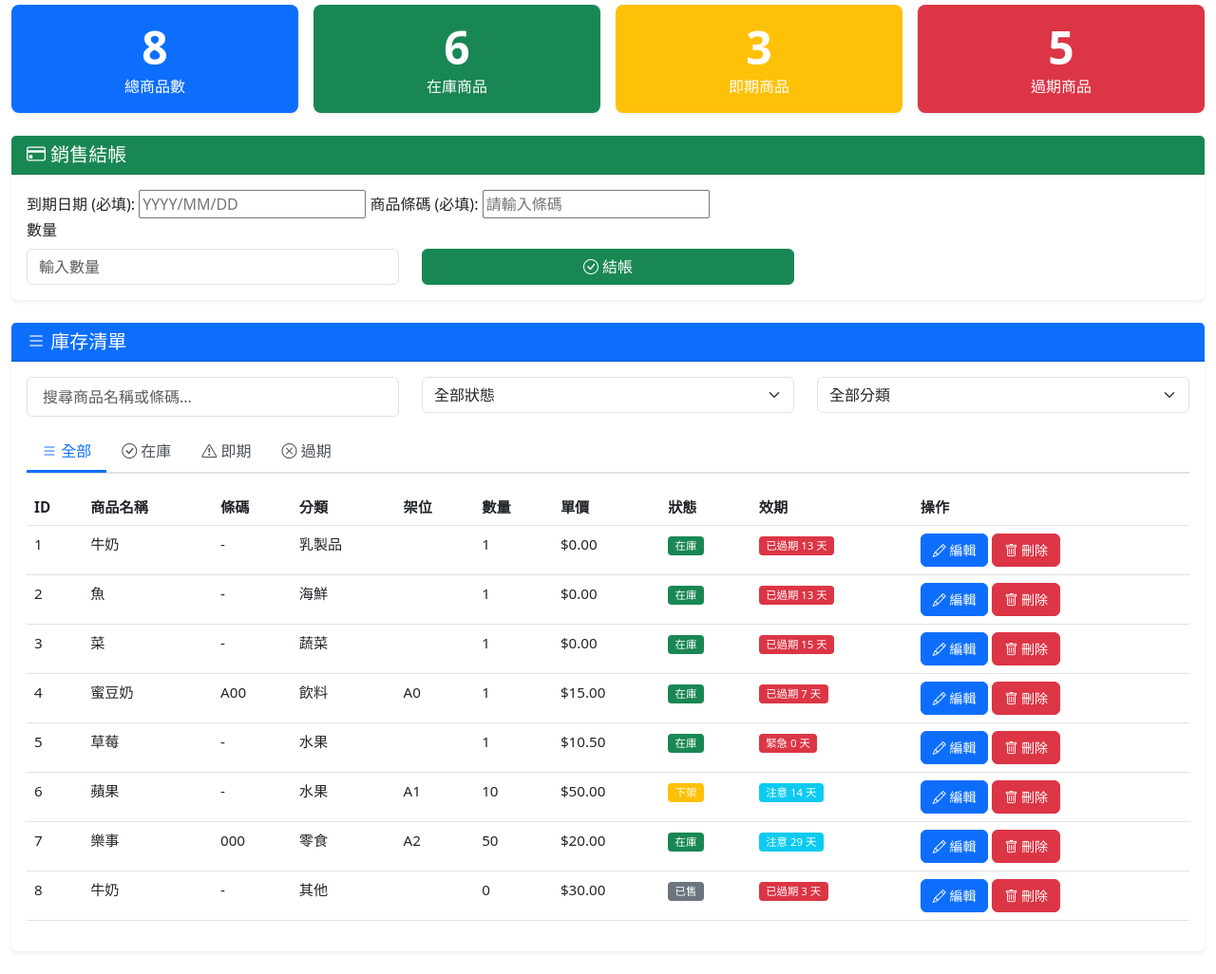
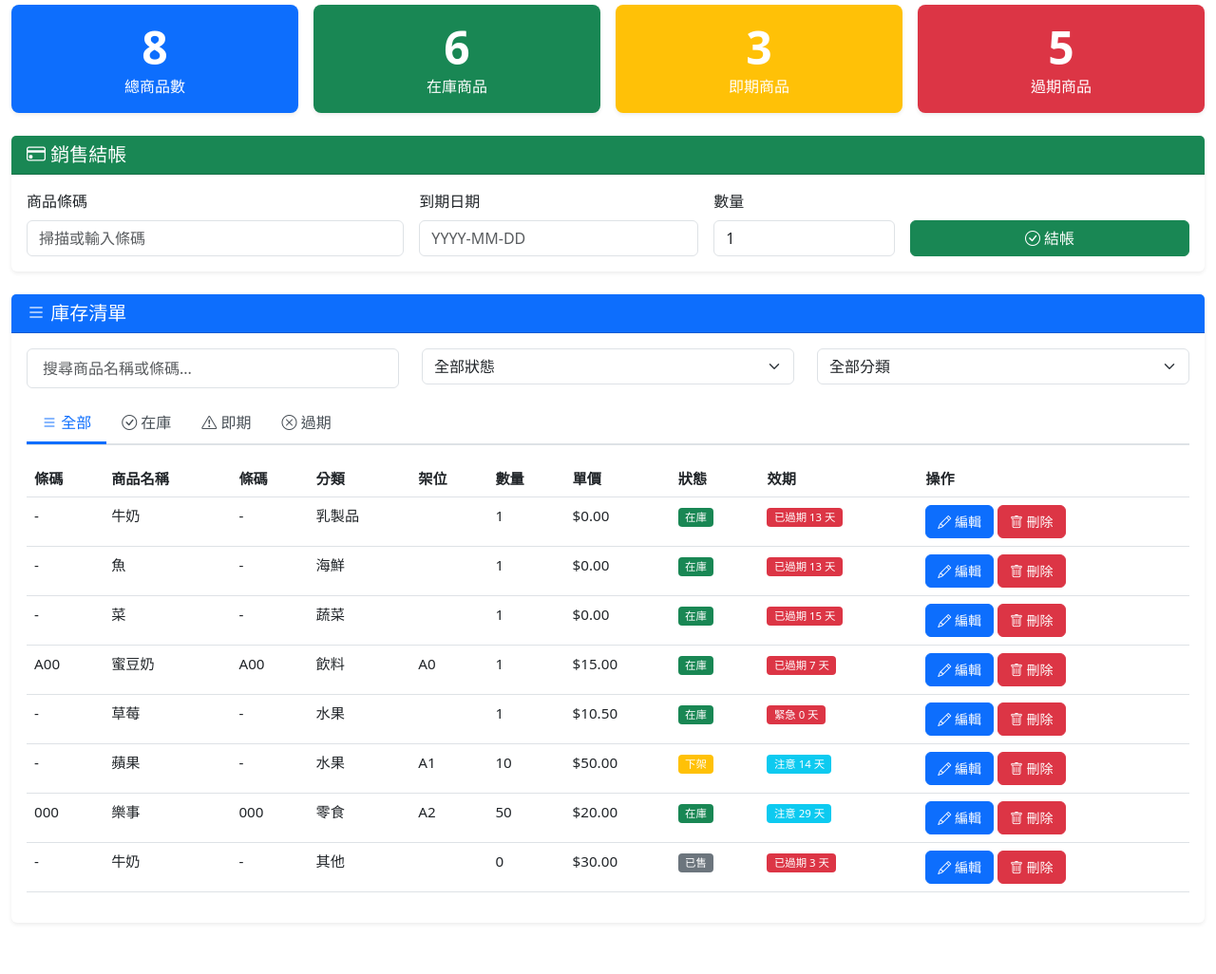
Before and after one commit to eric1214-stack/-, a Flask app: page /inventory in a window 1280 px wide. Shown: the part 209-1235 px from the top of the page at 95% size. After the commit the page ends 1182 px from the top, so only its background shows below. Run offline with Flask 3, Linux system fonts and the light colour scheme; data comes from the database, SQL or seed files in the repository.

Commit message:
Feat: Refine checkout logic to use barcode and expiry date
This commit modifies the checkout process to use a combination of barcode and expiry date for item lookup, as requested by the user. The frontend has been updated to display the barcode in the inventory list and to provide the necessary inputs for the new checkout logic.

```diff
--- a/src/routes/inventory_unified_api.py
+++ b/src/routes/inventory_unified_api.py
@@ -115,14 +115,19 @@ def checkout():
     """銷售結帳"""
     try:
         data = request.get_json()
-        item_id = data.get('item_id')
+        barcode = data.get('barcode')
+        expiry_date_str = data.get('expiry_date')
         quantity = float(data.get('quantity', 1))
 
-        # Check if item_id is a number or a string
-        if isinstance(item_id, int):
-            item = FoodItem.query.get(item_id)
-        else:
-            item = FoodItem.query.filter_by(barcode=item_id).first()
+        if not barcode or not expiry_date_str:
+            return jsonify({'success': False, 'error': '條碼和效期為必填項'}), 400
+
+        try:
+            expiry_date = datetime.strptime(expiry_date_str, '%Y-%m-%d').date()
+        except ValueError:
+            return jsonify({'success': False, 'error': '無效的日期格式，請使用YYYY-MM-DD'}), 400
+
+        item = FoodItem.query.filter_by(barcode=barcode, expiry_date=expiry_date).first()
 
         if not item:
             return jsonify({'success': False, 'error': '商品不存在'}), 404
@@ -132,7 +137,7 @@ def checkout():
             return jsonify({
                 'success': False,
                 'error': '商品已過期，無法銷售',
-                'item_id': item_id
+                'item_id': item.id
             }), 400
 
         # 檢查庫存
@@ -140,7 +145,7 @@ def checkout():
             return jsonify({
                 'success': False,
                 'error': f'庫存不足，當前庫存: {item.quantity}',
-                'item_id': item_id
+                'item_id': item.id
             }), 400
 
         # 計算折扣
@@ -164,7 +169,7 @@ def checkout():
         return jsonify({
             'success': True,
             'message': '結帳成功',
-            'item_id': item_id,
+            'item_id': item.id,
             'quantity': quantity,
             'unit_price': unit_price,
             'original_amount': original_amount,
--- a/src/static/js/inventory_optimized.js
+++ b/src/static/js/inventory_optimized.js
@@ -183,7 +183,7 @@ function renderItemsTable() {
 
         return `
             <tr>
-                <td>${item.id}</td>
+                <td>${item.barcode || '-'}</td>
                 <td>${item.name}</td>
                 <td>${item.barcode || '-'}</td>
                 <td>${item.category}</td>
@@ -334,11 +334,16 @@ function deleteItem(itemId) {
  * 銷售結帳
  */
 function checkout() {
-    const checkoutItemIdElement = document.getElementById('checkoutItemId');
+    const checkoutBarcodeElement = document.getElementById('checkoutBarcode');
+    const checkoutExpiryElement = document.getElementById('checkoutExpiry');
     const checkoutQuantityElement = document.getElementById('checkoutQuantity');
 
-    if (!checkoutItemIdElement) {
-        showError('商品ID輸入框未找到');
+    if (!checkoutBarcodeElement) {
+        showError('條碼輸入框未找到');
+        return;
+    }
+    if (!checkoutExpiryElement) {
+        showError('效期輸入框未找到');
         return;
     }
     if (!checkoutQuantityElement) {
@@ -346,11 +351,12 @@ function checkout() {
         return;
     }
 
-    const itemId = parseInt(checkoutItemIdElement.value);
+    const barcode = checkoutBarcodeElement.value;
+    const expiryDate = checkoutExpiryElement.value;
     const quantity = parseInt(checkoutQuantityElement.value);
 
-    if (isNaN(itemId) || !quantity || quantity <= 0) {
-        showError('請輸入有效的商品ID和數量');
+    if (!barcode || !expiryDate || !quantity || quantity <= 0) {
+        showError('請輸入有效的條碼、效期和數量');
         return;
     }
 
@@ -359,7 +365,11 @@ function checkout() {
     fetch('/api/inventory/checkout', {
         method: 'POST',
         headers: {'Content-Type': 'application/json'},
-        body: JSON.stringify({item_id: itemId, quantity: quantity})
+        body: JSON.stringify({
+            barcode: barcode,
+            expiry_date: expiryDate,
+            quantity: quantity
+        })
     })
     .then(response => response.json())
     .then(data => {
@@ -369,8 +379,9 @@ function checkout() {
                 showWarning('此商品即期，已自動應用折扣');
             }
             loadInventoryData();
-            document.getElementById('checkoutItemId').value = '';
-            document.getElementById('checkoutQuantity').value = '';
+            checkoutBarcodeElement.value = '';
+            checkoutExpiryElement.value = '';
+            checkoutQuantityElement.value = '1';
         } else {
             showError(data.error || '結帳失敗');
         }
--- a/src/templates/inventory_optimized.html
+++ b/src/templates/inventory_optimized.html
@@ -104,24 +104,20 @@
                 <h2 class="h5 mb-0"><i class="bi bi-credit-card"></i> 銷售結帳</h2>
             </div>
             <div class="card-body">
-                <div class="row">
-                    <div class="checkout-section">
-                        <label>到期日期 (必填):</label>
-                        <input type="text" name="expiry_date" required
-                               placeholder="YYYY/MM/DD"
-                               pattern="\d{4}/\d{2}/\d{2}"
-                               title="格式必須為 西元四碼/月兩碼/日兩碼 (例如: 2026/01/04)">
-
-                        <label>商品條碼 (必填):</label>
-                        <input type="text" name="barcode" required
-                               placeholder="請輸入條碼">
+                <div class="row g-3">
+                    <div class="col-md-4">
+                        <label for="checkoutBarcode" class="form-label">商品條碼</label>
+                        <input type="text" class="form-control" id="checkoutBarcode" placeholder="掃描或輸入條碼">
                     </div>
-                    <div class="col-md-4">
-                        <label class="form-label">數量</label>
-                        <input type="number" class="form-control" id="checkoutQuantity" placeholder="輸入數量" min="1">
+                    <div class="col-md-3">
+                        <label for="checkoutExpiry" class="form-label">到期日期</label>
+                        <input type="text" class="form-control" id="checkoutExpiry" placeholder="YYYY-MM-DD">
                     </div>
-                    <div class="col-md-4">
-                        <label class="form-label">&nbsp;</label>
+                    <div class="col-md-2">
+                        <label for="checkoutQuantity" class="form-label">數量</label>
+                        <input type="number" class="form-control" id="checkoutQuantity" value="1" min="1">
+                    </div>
+                    <div class="col-md-3 d-flex align-items-end">
                         <button class="btn btn-success w-100" onclick="checkout()">
                             <i class="bi bi-check-circle"></i> 結帳
                         </button>
@@ -185,7 +181,7 @@
                     <table class="table table-hover">
                         <thead>
                             <tr>
-                                <th>ID</th>
+                                <th>條碼</th>
                                 <th>商品名稱</th>
                                 <th>條碼</th>
                                 <th>分類</th>
@@ -199,7 +195,7 @@
                         </thead>
                         <tbody id="itemsTableBody">
                             <tr>
-                                <td colspan="9" class="text-center text-muted">加載中...</td>
+                                <td colspan="10" class="text-center text-muted">載入中...</td>
                             </tr>
                         </tbody>
                     </table>
```
